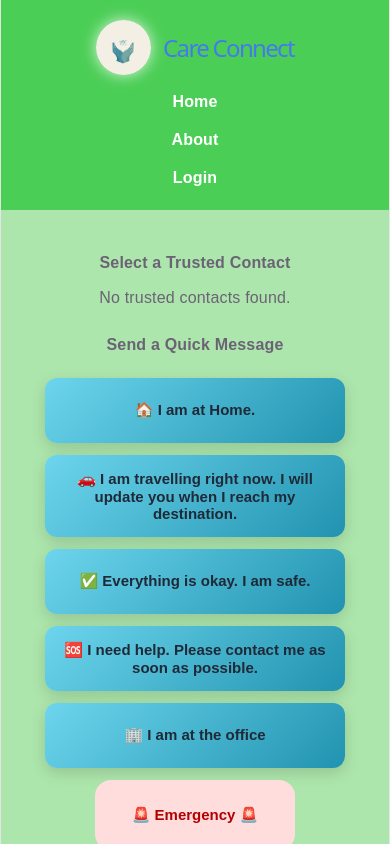
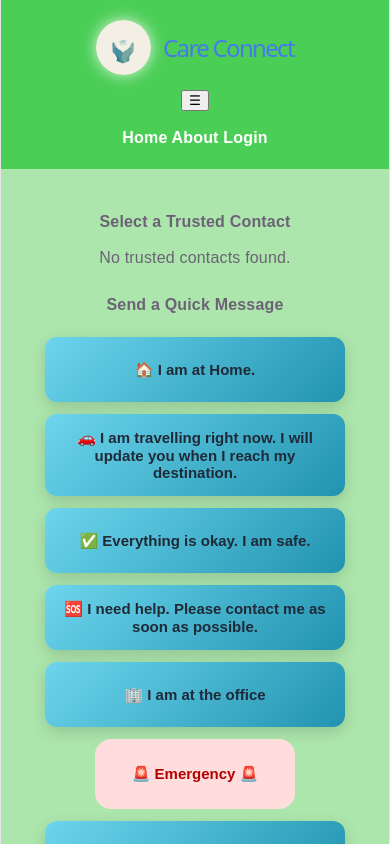
Before and after one commit to Munnisha-code/Final-Project-Unit2CareConnect, a React (Vite) app in the folder React-front-end-app/: page /Final-Project-Unit1-CareConnect/one-click-send-message in a window 390 px wide. Shown: the top 844 px of the page. Built offline with nearby package versions, Linux system fonts and the light colour scheme.

Commit message:
Add responsive hamburger menu.

```diff
--- a/React-front-end-app/src/components/Navbar.jsx
+++ b/React-front-end-app/src/components/Navbar.jsx
@@ -9,6 +9,7 @@ function Navbar({links}){
     const location = useLocation();
 
     const [isLoggedIn, setIsLoggedIn] = useState(!!localStorage.getItem("userId"));
+    const [menuOpen, setMenuOpen] = useState(false);
 
     useEffect(() =>{setIsLoggedIn(!!localStorage.getItem("userId"));}, [location]);
 
@@ -23,6 +24,10 @@ function Navbar({links}){
     return(
 
         <nav className= "navbar">
+
+            <button type="button" className="hamburger-button" onClick={() => setMenuOpen(!menuOpen)}> ☰ </button>
+
+        <div className={`nav-menu ${menuOpen ? "open" : ""}`}>
 
             {links.filter((link) => {
 
@@ -41,7 +46,10 @@ function Navbar({links}){
                 <Link to="/login">  Login </Link>
             )}
 
+          </div>
+
         </nav>
+
     );
 }
 
```
